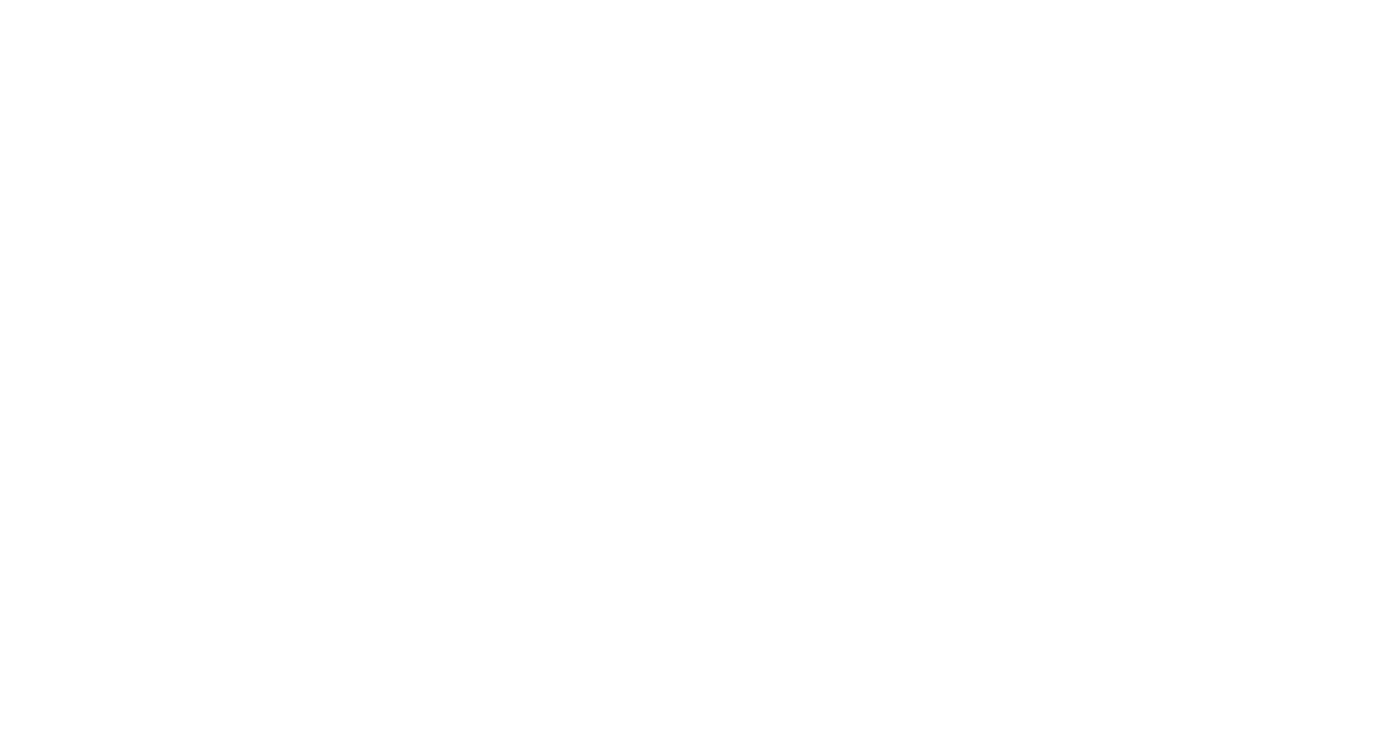
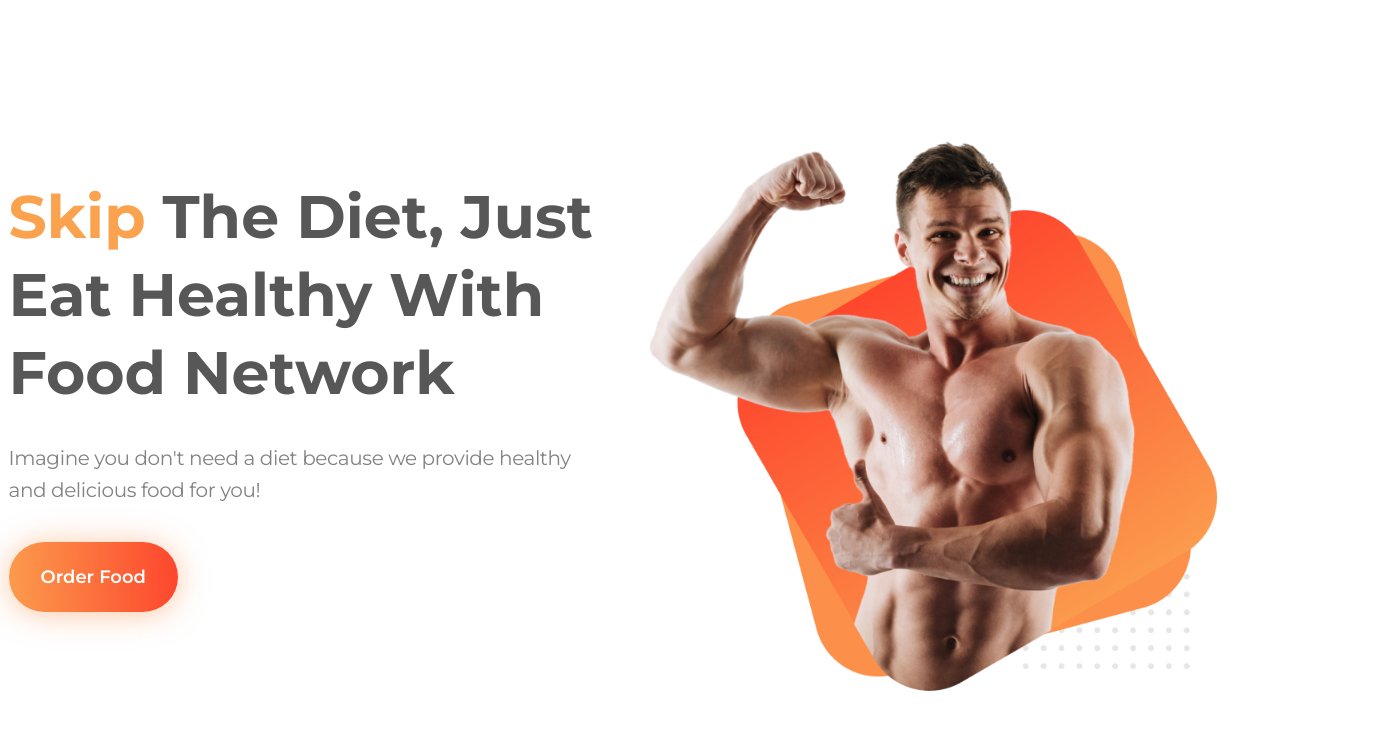
Before and after one commit to thanhdatio/BtcLadingpage, a plain HTML site: page index.html in a window 1280 px wide. Shown: the whole page, 1400 px wide, since content can reach past the window. Drawn offline with Linux system fonts and the light colour scheme.

Commit message:
Hero Section Style

```diff
--- a/css/style.css
+++ b/css/style.css
@@ -0,0 +1,59 @@
+@import url('https://fonts.googleapis.com/css2?family=Montserrat:wght@300;400;500;600;700;800&display=swap');
+*{
+    margin: 0;
+    padding: 0;
+    box-sizing: border-box;
+}
+body{
+    font-family: 'Montserrat', sans-serif;
+}
+img{
+    width: 100%;
+}
+.container{
+    display: flex;
+    width: 1400px;
+    margin: auto;
+    justify-content: space-evenly;
+}
+.section-padding{
+    padding: 50px 0px;
+}
+.highlight{
+   color: #FBA24F;
+}
+.btn{
+    background: linear-gradient(88.33deg, #FBA24F -7.64%, #FF1E1E 145.94%);
+    box-shadow: 0px 2px 30px rgba(252, 143, 73, 0.5);
+    text-decoration: none;
+    color: #fff;
+    padding: 24px 32px;
+    border-radius: 100px;
+    font-size: 18px;
+    line-height: 130%;
+    font-weight: 600;
+}
+/* Hero Section Style */
+.hero-text{
+    width: 590px;
+    margin: auto;
+}
+.hero-text h1{
+    font-size: 60px;
+    line-height: 78px;
+    letter-spacing: -2%;
+    font-weight: 700;
+    color: #575757;
+    margin-bottom: 30px;
+}
+.hero-text p{
+    color: #828282;
+    font-size: 20px;
+    letter-spacing: -0.02em;
+    line-height: 160%;
+    margin-bottom: 60px;
+}
+.hero-img img{
+    width: 80%;
+}
+/* About Me Area Style */
--- a/index.html
+++ b/index.html
@@ -8,6 +8,20 @@
     <link rel="stylesheet" href="css/style.css">
 </head>
 <body>
+    <!-- Hero Section -->
+    <section class="hero-section section-padding">
+        <!-- Container -->
+        <div class="container">
+            <div class="hero-text">
+                <h1><span class="highlight">Skip</span> The Diet, Just Eat Healthy With Food Network</h1>
+                <p>Imagine you don't need a diet because we provide healthy and delicious food for you!</p>
+                <a href="#" class="btn">Order Food</a>
+            </div>
+            <div class="hero-img">
+                <img src="./images/hero-image.png" alt="">
+            </div>
+        </div>
+    </section>
 
 </body>
 </html>
```
Also changed, not shown: images/hero-image.png (added).
